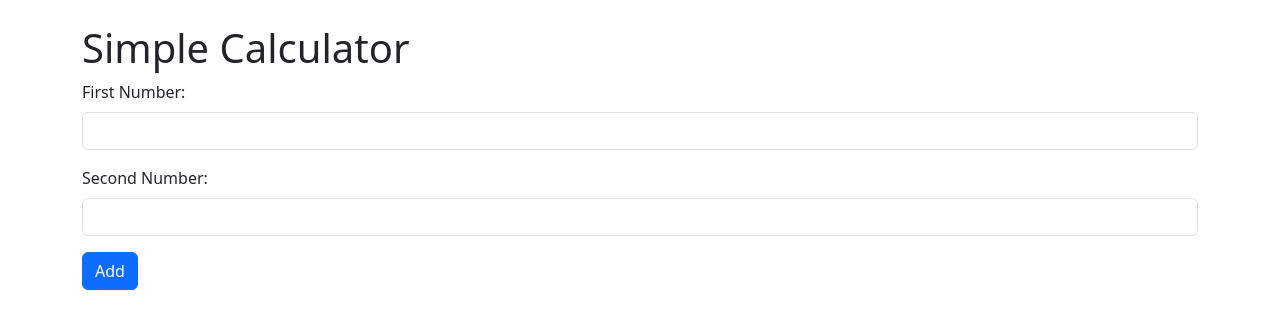
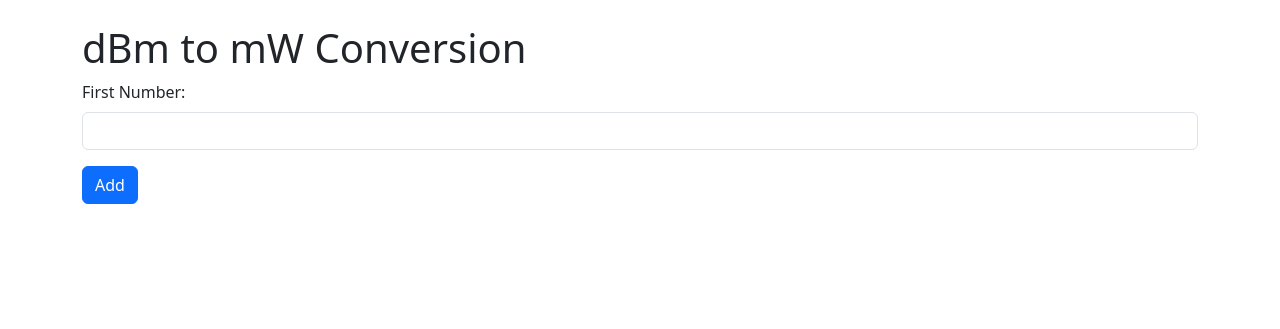
Before and after one commit to devrra/my_flask_app, a Flask app: page /calculator in a window 1280 px wide. Shown: the part 56-385 px from the top of the page. Run offline with Flask 3, Linux system fonts and the light colour scheme.

Commit message:
updated calculator.html and app.py, dBm -> mW

```diff
--- a/app.py
+++ b/app.py
@@ -16,9 +16,9 @@ def calculator():
     result = None
     if request.method == "POST":
         try:
-            num1 = float(request.form["num1"])  #dBm
+            num1 = float(request.form["Power [dBm]"])  #dBm
             # num2 = float(request.form["num2"])
-            result = 10*np.log10(num1/10)       #mW
+            result = 10^(num1/10)               #mW
         except ValueError:
             result = "Invalid input"
     return render_template("calculator.html", result=result)
--- a/templates/calculator.html
+++ b/templates/calculator.html
@@ -3,21 +3,17 @@
 {% block title %}Calculator - Bosonica{% endblock %}
 
 {% block content %}
-    <h1>Simple Calculator</h1>
+    <h1>dBm to mW Conversion</h1>
     <form method="POST" action="/calculator">
         <div class="mb-3">
-            <label for="num1" class="form-label">First Number:</label>
-            <input type="number" class="form-control" name="num1" required>
+            <label for="Power [dBm]" class="form-label">First Number:</label>
+            <input type="number" class="form-control" name="Power [dBm]" step="any" required>
         </div>
-        <div class="mb-3">
-            <label for="num2" class="form-label">Second Number:</label>
-            <input type="number" class="form-control" name="num2" required>
-        </div>
-        <button type="submit" class="btn btn-primary">Add</button>
+        <button type="Calculate" class="btn btn-primary">Add</button>
     </form>
 
     {% if result is not none %}
         <hr>
-        <h4>Result: {{ result }}</h4>
+        <h4>Result: {{ result }} mW</h4>
     {% endif %}
 {% endblock %}
```
